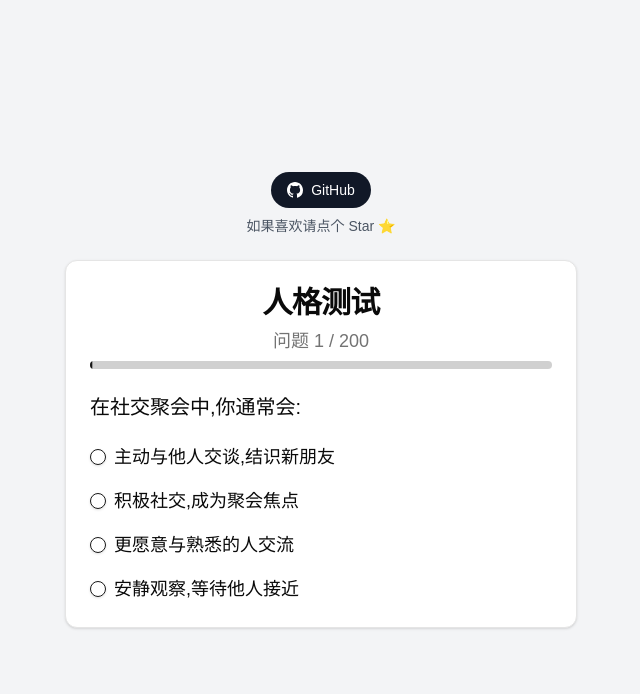
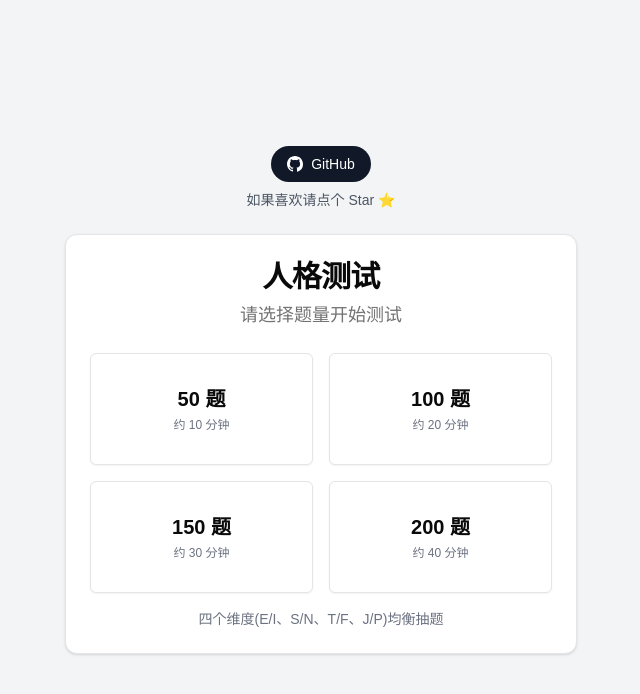
Before and after one commit to SmallTeddy/mbti-test, a Next.js app: page / in a window 1280 px wide. Shown: the top 694 px of the page, without its empty margins (319-959 px from the left). Built offline with nearby package versions, Linux system fonts and the light colour scheme.

Commit message:
feat: 添加开始界面的题量选择功能(50/100/150/200题)
在测试开始前提供 4 种题量选项,选择后从四个 MBTI 维度
(E/I、S/N、T/F、J/P)均衡抽样生成对应数量的题目,保证测试
结果准确性同时满足不同时长需求。

```diff
--- a/app/page.tsx
+++ b/app/page.tsx
@@ -1,6 +1,6 @@
 'use client'
 
-import { useState } from 'react'
+import { useState, useMemo } from 'react'
 import { Button } from "@/components/ui/button"
 import { Card, CardContent, CardDescription, CardFooter, CardHeader, CardTitle } from "@/components/ui/card"
 import { Label } from "@/components/ui/label"
@@ -8,9 +8,52 @@ import { RadioGroup, RadioGroupItem } from "@/components/ui/radio-group"
 import { Progress } from "@/components/ui/progress"
 import { questions } from '../data/questions'
 import { personalityDescriptions } from '../data/personalityDescriptions'
-import { PersonalityTrait, PersonalityType } from '../types/personality'
+import { PersonalityTrait, PersonalityType, Question } from '../types/personality'
 
 const GITHUB_LINK = "https://github.com/SmallTeddy/mbti-test"
+
+// 题目按维度分组:1-50 E/I, 51-100 S/N, 101-150 T/F, 151-200 J/P
+const QUESTION_GROUPS: { traitPair: [PersonalityTrait, PersonalityTrait]; range: [number, number] }[] = [
+  { traitPair: ['E', 'I'], range: [0, 50] },
+  { traitPair: ['S', 'N'], range: [50, 100] },
+  { traitPair: ['T', 'F'], range: [100, 150] },
+  { traitPair: ['J', 'P'], range: [150, 200] },
+]
+
+const QUESTION_COUNT_OPTIONS = [50, 100, 150, 200] as const
+
+// 根据总数从 4 个维度均衡抽取题目,确保每个维度都有近似数量的题目
+function pickQuestions(totalCount: number): Question[] {
+  if (totalCount >= questions.length) return [...questions]
+
+  const perGroup = Math.floor(totalCount / QUESTION_GROUPS.length)
+  const remainder = totalCount - perGroup * QUESTION_GROUPS.length
+
+  const picked: Question[] = []
+  QUESTION_GROUPS.forEach((group, idx) => {
+    const [start, end] = group.range
+    const groupQuestions = questions.slice(start, end)
+    // 余数依次加到前几组,保证总数精确
+    const count = perGroup + (idx < remainder ? 1 : 0)
+    // 均匀抽样:步长取整,确保分布在整个区间
+    const step = Math.max(1, Math.floor(groupQuestions.length / count))
+    const sampled: Question[] = []
+    for (let i = 0; i < groupQuestions.length && sampled.length < count; i += step) {
+      sampled.push(groupQuestions[i])
+    }
+    // 若因步长导致不够,从尾部补齐
+    let fallbackIdx = groupQuestions.length - 1
+    while (sampled.length < count && fallbackIdx >= 0) {
+      if (!sampled.includes(groupQuestions[fallbackIdx])) {
+        sampled.push(groupQuestions[fallbackIdx])
+      }
+      fallbackIdx--
+    }
+    picked.push(...sampled)
+  })
+
+  return picked
+}
 
 function GithubHeader() {
   return (
@@ -32,15 +75,28 @@ function GithubHeader() {
 }
 
 export default function PersonalityTest() {
+  const [selectedCount, setSelectedCount] = useState<number | null>(null)
   const [currentQuestion, setCurrentQuestion] = useState(0)
   const [answers, setAnswers] = useState<PersonalityTrait[]>([])
   const [result, setResult] = useState<PersonalityType | null>(null)
+
+  const activeQuestions = useMemo(() => {
+    if (!selectedCount) return [] as Question[]
+    return pickQuestions(selectedCount)
+  }, [selectedCount])
+
+  const handleStart = (count: number) => {
+    setSelectedCount(count)
+    setCurrentQuestion(0)
+    setAnswers([])
+    setResult(null)
+  }
 
   const handleAnswer = (trait: PersonalityTrait) => {
     const newAnswers = [...answers, trait]
     setAnswers(newAnswers)
 
-    if (currentQuestion < questions.length - 1) {
+    if (currentQuestion < activeQuestions.length - 1) {
       setCurrentQuestion(currentQuestion + 1)
     } else {
       const personalityType = calculatePersonalityType(newAnswers)
@@ -61,6 +117,7 @@ export default function PersonalityTest() {
   }
 
   const resetTest = () => {
+    setSelectedCount(null)
     setCurrentQuestion(0)
     setAnswers([])
     setResult(null)
@@ -87,22 +144,57 @@ export default function PersonalityTest() {
     )
   }
 
+  // 开始界面:选择题数
+  if (!selectedCount) {
+    return (
+      <div className="flex flex-col items-center justify-center min-h-screen bg-gray-100 p-4">
+        <GithubHeader />
+        <Card className="w-full max-w-lg">
+          <CardHeader>
+            <CardTitle className="text-2xl sm:text-3xl text-center">人格测试</CardTitle>
+            <CardDescription className="text-lg text-center mt-2">请选择题量开始测试</CardDescription>
+          </CardHeader>
+          <CardContent>
+            <div className="grid grid-cols-2 gap-3 sm:gap-4">
+              {QUESTION_COUNT_OPTIONS.map((count) => (
+                <Button
+                  key={count}
+                  variant="outline"
+                  onClick={() => handleStart(count)}
+                  className="h-24 sm:h-28 text-lg sm:text-xl flex flex-col gap-1"
+                >
+                  <span className="font-semibold">{count} 题</span>
+                  <span className="text-xs text-gray-500 font-normal">
+                    约 {Math.ceil(count * 0.2)} 分钟
+                  </span>
+                </Button>
+              ))}
+            </div>
+            <p className="text-sm text-gray-500 text-center mt-4">
+              四个维度(E/I、S/N、T/F、J/P)均衡抽题
+            </p>
+          </CardContent>
+        </Card>
+      </div>
+    )
+  }
+
   return (
     <div className="flex flex-col items-center justify-center min-h-screen bg-gray-100 p-4">
       <GithubHeader />
       <Card className="w-full max-w-lg">
         <CardHeader>
           <CardTitle className="text-2xl sm:text-3xl text-center">人格测试</CardTitle>
-          <CardDescription className="text-lg text-center mt-2">问题 {currentQuestion + 1} / {questions.length}</CardDescription>
-          <Progress value={(currentQuestion + 1) / questions.length * 100} className="mt-4" />
+          <CardDescription className="text-lg text-center mt-2">问题 {currentQuestion + 1} / {activeQuestions.length}</CardDescription>
+          <Progress value={(currentQuestion + 1) / activeQuestions.length * 100} className="mt-4" />
         </CardHeader>
         <CardContent>
           <form>
             <div className="grid w-full items-center gap-4">
               <div className="flex flex-col space-y-1.5">
-                <Label htmlFor="question" className="text-xl text-left mb-4">{questions[currentQuestion].text}</Label>
-                <RadioGroup key={currentQuestion} onValueChange={(value) => handleAnswer(questions[currentQuestion].options[parseInt(value)].trait)} className="flex flex-col space-y-2">
-                  {questions[currentQuestion].options.map((option, index) => (
+                <Label htmlFor="question" className="text-xl text-left mb-4">{activeQuestions[currentQuestion].text}</Label>
+                <RadioGroup key={currentQuestion} onValueChange={(value) => handleAnswer(activeQuestions[currentQuestion].options[parseInt(value)].trait)} className="flex flex-col space-y-2">
+                  {activeQuestions[currentQuestion].options.map((option, index) => (
                     <label key={`${currentQuestion}-${index}`} className="flex items-center space-x-2 justify-start">
                       <RadioGroupItem value={String(index)} id={`option-${currentQuestion}-${index}`} />
                       <Label htmlFor={`option-${currentQuestion}-${index}`} className="text-lg cursor-pointer">{option.text}</Label>
```
